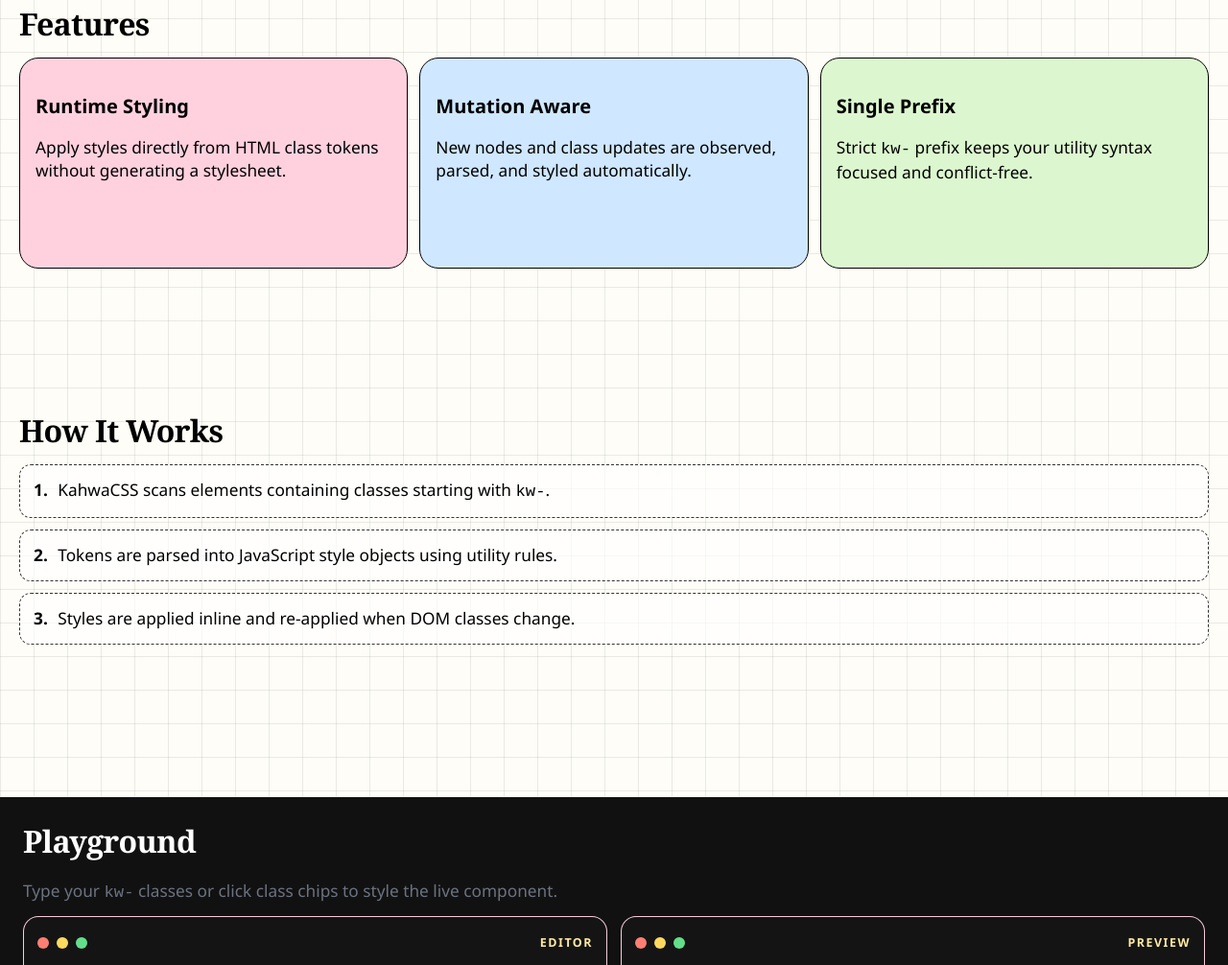
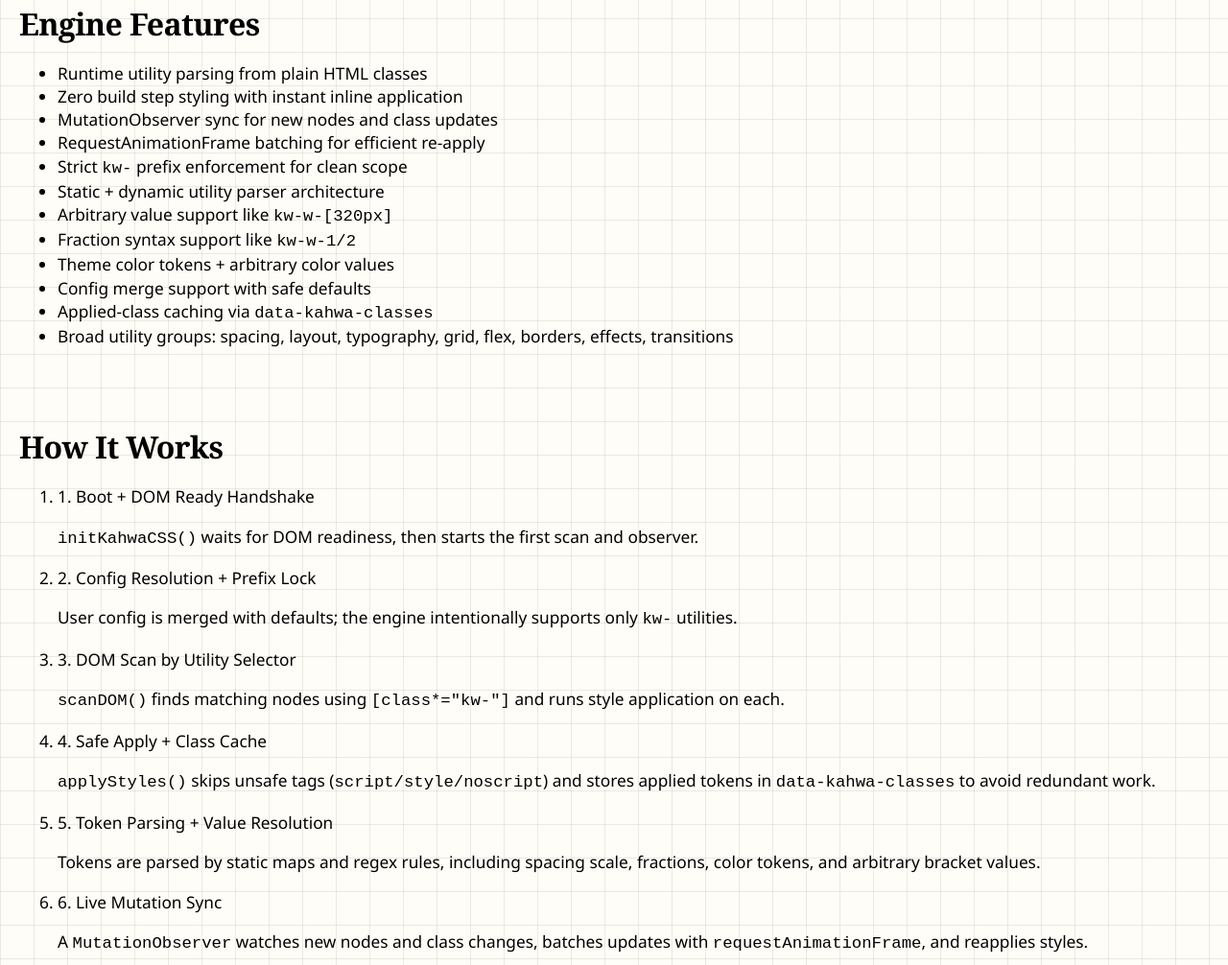
Before and after one commit to NausheenFaiyaz/KahwaCSS, a website: page demo/index.html in a window 1280 px wide. Shown: the part 786-1792 px from the top of the page at 96% size. Drawn offline with Linux system fonts and the light colour scheme.

Commit message:
update index.html with new features showcase and improved styling

```diff
--- a/demo/index.html
+++ b/demo/index.html
@@ -4,6 +4,7 @@
     <meta charset="UTF-8" />
     <meta name="viewport" content="width=device-width, initial-scale=1.0" />
     <title>KahwaCSS | Showcase</title>
+    <link rel="icon" type="image/png" href="./kahwaCSS.png" />
     <link rel="stylesheet" href="./styles.css" />
 
     <script type="module">
@@ -11,7 +12,7 @@
 
       initKahwaCSS();
 
-      const defaultMarkup = `<div class="kw-bg-[#b7cadf] kw-p-6 kw-rounded-2xl kw-shadow-md kw-text-center kw-border-1 kw-border-color-black">
+      const defaultMarkup = `<div class="kw-bg-[#fff0c8] kw-text-[#000] kw-p-6 kw-rounded-2xl kw-shadow-md kw-text-center kw-border-1 kw-border-color-black">
   <h3 class="kw-text-xl kw-bold kw-mb-2">Hello, Kahwa</h3>
   <p class="kw-text-sm">Edit HTML and classes to see live changes.</p>
 </div>`;
@@ -26,6 +27,7 @@
         "kw-text-center",
         "kw-text-left",
         "kw-bold",
+        "kw-text-[#000]",
         "kw-bg-[#fff0c8]",
         "kw-bg-[#ecd9ff]",
         "kw-bg-[#cbf4f0]",
@@ -394,52 +396,110 @@
       </div>
 
       <section id="features" class="panel kw-mb-6 kw-p-5" data-reveal>
-        <h2 class="section-title kw-mb-3">Features</h2>
-        <div class="kw-grid kw-grid-cols-3 kw-gap-3 feature-grid">
-          <article
-            class="feature-card kw-bg-[#ffd1de] kw-p-4 kw-rounded-xl kw-border-1 kw-border-color-black"
-          >
-            <h3 class="kw-text-xl kw-bold kw-mb-2">Runtime Styling</h3>
-            <p>
-              Apply styles directly from HTML class tokens without generating a
-              stylesheet.
-            </p>
-          </article>
-          <article
-            class="feature-card kw-bg-[#cfe7ff] kw-p-4 kw-rounded-xl kw-border-1 kw-border-color-black"
-          >
-            <h3 class="kw-text-xl kw-bold kw-mb-2">Mutation Aware</h3>
-            <p>
-              New nodes and class updates are observed, parsed, and styled
-              automatically.
-            </p>
-          </article>
-          <article
-            class="feature-card kw-bg-[#dcf7cf] kw-p-4 kw-rounded-xl kw-border-1 kw-border-color-black"
-          >
-            <h3 class="kw-text-xl kw-bold kw-mb-2">Single Prefix</h3>
-            <p>
-              Strict <code>kw-</code> prefix keeps your utility syntax focused
-              and conflict-free.
-            </p>
-          </article>
+        <div class="features-showcase">
+          <div class="features-head">
+            <h2 class="section-title kw-mb-0">Engine Features</h2>
+          </div>
+
+          <ul class="features-list">
+            <li>Runtime utility parsing from plain HTML classes</li>
+            <li>Zero build step styling with instant inline application</li>
+            <li>MutationObserver sync for new nodes and class updates</li>
+            <li>RequestAnimationFrame batching for efficient re-apply</li>
+            <li>Strict <code>kw-</code> prefix enforcement for clean scope</li>
+            <li>Static + dynamic utility parser architecture</li>
+            <li>Arbitrary value support like <code>kw-w-[320px]</code></li>
+            <li>Fraction syntax support like <code>kw-w-1/2</code></li>
+            <li>Theme color tokens + arbitrary color values</li>
+            <li>Config merge support with safe defaults</li>
+            <li>Applied-class caching via <code>data-kahwa-classes</code></li>
+            <li>Broad utility groups: spacing, layout, typography, grid, flex, borders, effects, transitions</li>
+          </ul>
         </div>
       </section>
 
       <section id="how-it-works" class="panel kw-mb-6 kw-p-5" data-reveal>
         <h2 class="section-title kw-mb-3">How It Works</h2>
-        <ol class="steps">
-          <li>
-            <span>1.</span> KahwaCSS scans elements containing classes starting
-            with <code>kw-</code>.
+        <ol class="engine-steps">
+          <li class="engine-step-item">
+            <div class="engine-step-content">
+              <p class="engine-step-title">
+                1. Boot + DOM Ready Handshake
+              </p>
+              <p class="engine-step-text">
+                <code>initKahwaCSS()</code> waits for DOM readiness, then
+                starts the first scan and observer.
+              </p>
+            </div>
+
           </li>
-          <li>
-            <span>2.</span> Tokens are parsed into JavaScript style objects
-            using utility rules.
+
+          <li class="engine-step-item">
+            <div class="engine-step-content">
+              <p class="engine-step-title">
+                2. Config Resolution + Prefix Lock
+              </p>
+              <p class="engine-step-text">
+                User config is merged with defaults; the engine intentionally
+                supports only <code>kw-</code> utilities.
+              </p>
+            </div>
+
           </li>
-          <li>
-            <span>3.</span> Styles are applied inline and re-applied when DOM
-            classes change.
+
+          <li class="engine-step-item">
+            <div class="engine-step-content">
+              <p class="engine-step-title">
+                3. DOM Scan by Utility Selector
+              </p>
+              <p class="engine-step-text">
+                <code>scanDOM()</code> finds matching nodes using
+                <code>[class*="kw-"]</code> and runs style application on each.
+              </p>
+            </div>
+
+          </li>
+
+          <li class="engine-step-item">
+            <div class="engine-step-content">
+              <p class="engine-step-title">
+                4. Safe Apply + Class Cache
+              </p>
+              <p class="engine-step-text">
+                <code>applyStyles()</code> skips unsafe tags
+                (<code>script/style/noscript</code>) and stores applied tokens
+                in <code>data-kahwa-classes</code> to avoid redundant work.
+              </p>
+            </div>
+
+          </li>
+
+          <li class="engine-step-item">
+            <div class="engine-step-content">
+              <p class="engine-step-title">
+                5. Token Parsing + Value Resolution
+              </p>
+              <p class="engine-step-text">
+                Tokens are parsed by static maps and regex rules, including
+                spacing scale, fractions, color tokens, and arbitrary bracket
+                values.
+              </p>
+            </div>
+
+          </li>
+
+          <li class="engine-step-item">
+            <div class="engine-step-content">
+              <p class="engine-step-title">
+                6. Live Mutation Sync
+              </p>
+              <p class="engine-step-text">
+                A <code>MutationObserver</code> watches new nodes and class
+                changes, batches updates with
+                <code>requestAnimationFrame</code>, and reapplies styles.
+              </p>
+            </div>
+
           </li>
         </ol>
       </section>
@@ -452,7 +512,7 @@
         data-reveal
       >
         <h2 class="section-title section-title-dark kw-mb-3">Playground</h2>
-        <p class="kw-text-gray kw-mb-3">
+        <p class="kw-text-[#ffec9e] kw-mb-3">
           Type your <code>kw-</code> classes or click class chips to style the
           live component.
         </p>
@@ -519,7 +579,7 @@
       <div class="footer-shell">
         <div class="footer-about">
           <a href="./index.html" class="footer-brand">
-            <span class="footer-mark">&lt;/&gt;</span>
+            <img src="./kahwaCSS.png" alt="KahwaCSS logo" class="footer-logo" />
             <span>KahwaCSS</span>
           </a>
           <p>
```
